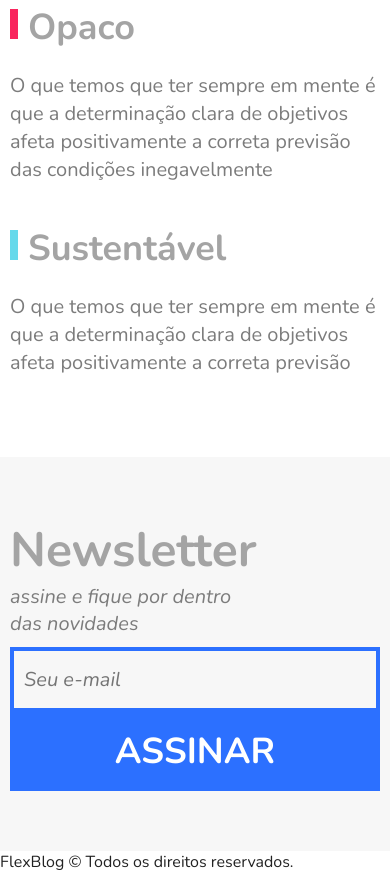
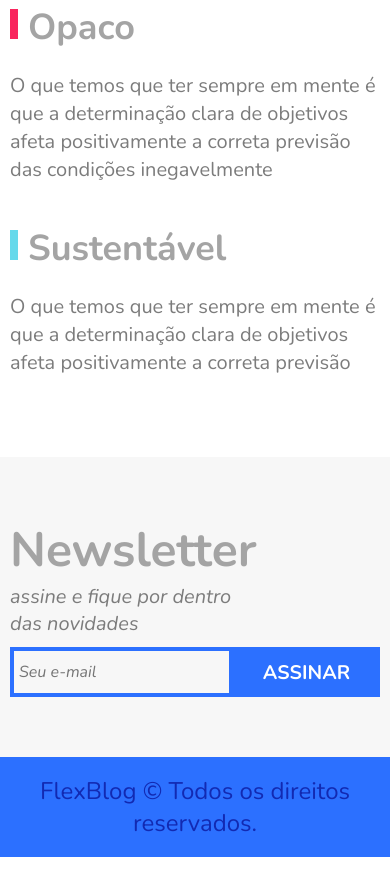
Before and after one commit to AntonielAureliano/flexbox, a plain HTML site: page index.html in a window 390 px wide. Shown: the part 5788-6661 px from the top of the page. Drawn offline with nearby package versions, Linux system fonts and the light colour scheme.

Commit message:
Estilizando o footer.

```diff
--- a/style.css
+++ b/style.css
@@ -92,6 +92,7 @@ img {
   font-size: 1.25rem;
   display: block;
   padding: 10px;
+  transition: 0.1s;
 }
 
 .menu-nav a:hover {
@@ -246,6 +247,12 @@ img {
   padding: 15px 0;
   text-align: center;
   text-transform: uppercase;
+  transition: 0.1s;
+}
+.preco-item a:hover {
+  background-color: #2c70ff;
+  border-color: #2c70ff;
+  color: #ffffff;
 }
 
 @media (max-width: 800px) {
@@ -332,7 +339,6 @@ img {
   margin: 0 10px;
   align-self: center;
   display: flex;
-  flex-wrap: wrap;
 }
 
 .newsletter-form input {
@@ -347,6 +353,10 @@ img {
   padding: 15px 10px;
   margin: 0px;
 }
+.newsletter-form input:focus {
+  border-color: #2c70ff;
+  outline: 0;
+}
 
 .newsletter-form button {
   background-color: #2c70ff;
@@ -360,4 +370,48 @@ img {
   padding: 15px 10px;
   text-transform: uppercase;
   font-size: 2.25rem;
+  transition: 0.1s;
 }
+.newsletter-form button:hover {
+  color: #122ab2;
+}
+
+@media (max-width: 800px) {
+  .newsletter-form button {
+    font-size: 1.5rem;
+  }
+}
+
+@media (max-width: 500px) {
+  .newsletter-form button {
+    font-size: 1.225rem;
+    padding: 10px 5px;
+  }
+  .newsletter-form input {
+    font-size: 1rem;
+    padding: 10px 5px;
+  }
+}
+
+.footer {
+  align-items: center;
+  background-color: #2c70ff;
+  display: flex;
+  height: 200px;
+}
+
+.footer p {
+  color: #122ab2;
+  flex: 1;
+  font-size: 2.25rem;
+  text-align: center;
+}
+
+@media (max-width: 800px) {
+  .footer {
+    height: 100px;
+  }
+  .footer p {
+    font-size: 1.5rem;
+  }
+}
```
